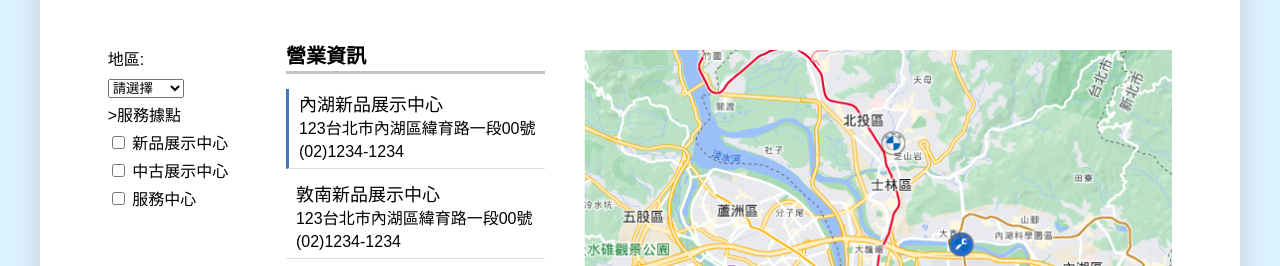
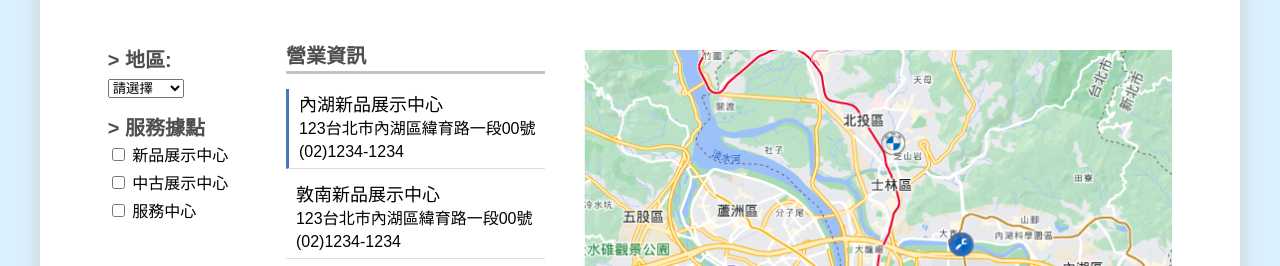
Before and after one commit to 54Cheryl/project_AIA-12, a plain HTML site: page 5-services_stronghold/html/services_stronghold.html in a window 1280 px wide. Shown: the part 512-778 px from the top of the page. Drawn offline with Linux system fonts and the light colour scheme; a web font is replaced by a local one.

Commit message:
修改據點字型

```diff
--- a/5-services_stronghold/css/services_stronghold.css
+++ b/5-services_stronghold/css/services_stronghold.css
@@ -57,6 +57,10 @@
 .information_title{
     font-size: 20px;
     font-weight: 600;
+    color: rgb(79, 79, 79);
+}
+.area_content select{
+    margin-bottom: 1rem;
 }
 .informationLine_box{
     background-color: rgba(196, 196, 196, 1);
--- a/5-services_stronghold/html/services_stronghold.html
+++ b/5-services_stronghold/html/services_stronghold.html
@@ -87,7 +87,7 @@
                     </div>
                     <div class="area_content">
                         <form action="">
-                            <p>地區:</p>
+                            <p class="information_title">> 地區:</p>
                             <select name="" id="">
                                 <option value="">請選擇</option>
                                 <option value="">台北</option>
@@ -97,7 +97,7 @@
                                 <option value="">高屏</option>
                                 <option value="">宜蘭花蓮</option>
                             </select>
-                            <p>>服務據點</p>
+                            <p class="information_title">> 服務據點</p>
                             <input type="checkbox" id="new">
                             <label for="new">新品展示中心</label><br>
                             <input type="checkbox" id="used">
```
